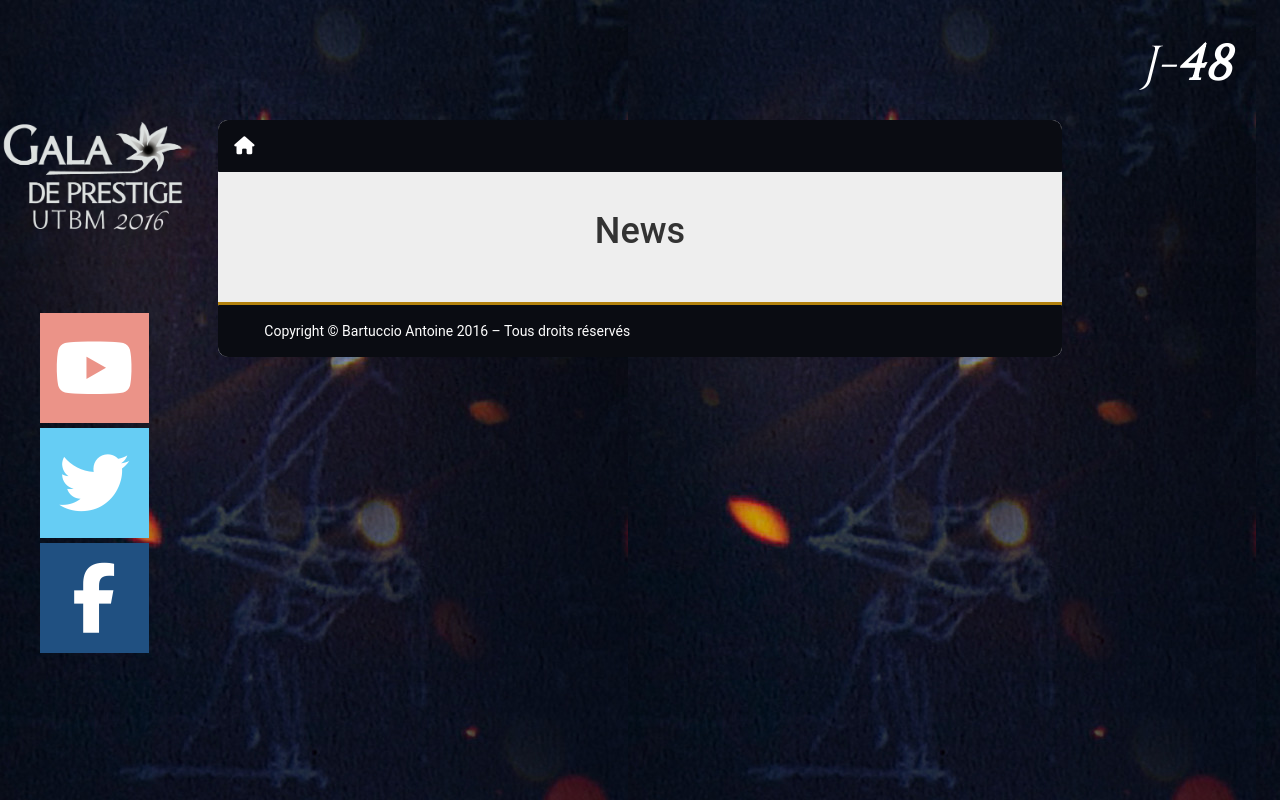
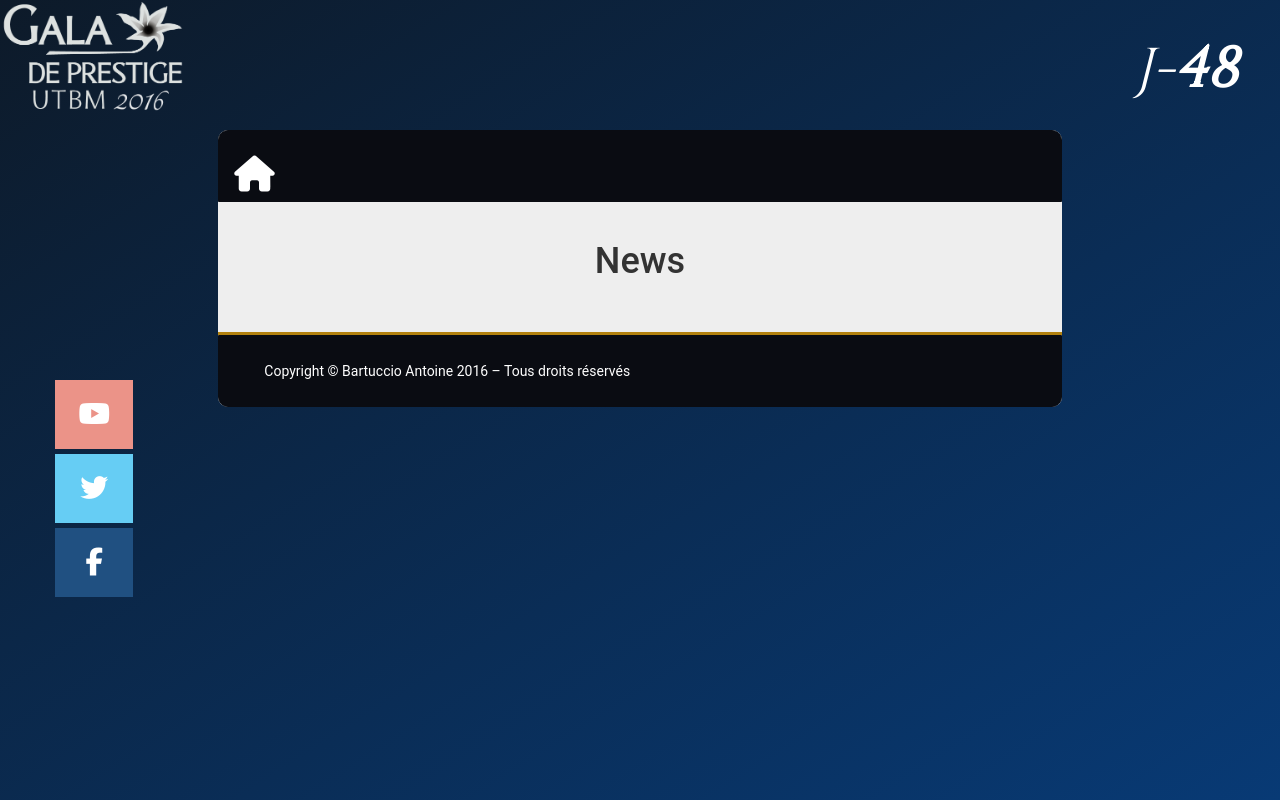
Before and after one commit to nyanloutre/site-gala, a Django app: template blog/templates/blog/blog.html in a window 1280 px wide; the page is wider, and only the part inside the window is pictured. Run offline with Django 3.2, Linux system fonts and the light colour scheme; the template is opened without the code that fills it, so the values that code supplies are empty; some libraries are stand-ins or nearby versions.

Commit message:
Modifications du design

```diff
--- a/blog/static/blog/css/base.css
+++ b/blog/static/blog/css/base.css
@@ -2,14 +2,15 @@
 * @Author: klmp200
 * @Date:   2016-07-06 15:42:59
 * @Last Modified by:   klmp200
-* @Last Modified time: 2016-10-02 01:10:11
+* @Last Modified time: 2016-10-02 20:51:56
 */
 
 @import 'https://fonts.googleapis.com/css?family=Raleway';
 @import 'https://fonts.googleapis.com/css?family=Cinzel';
 
 body {
-	background-image: url("/gala/static/blog/img/background.jpg");
+	// background-image: url("/gala/static/blog/img/background.jpg");
+	background-image: linear-gradient(to top left, rgb(8, 58, 117), rgb(13, 26, 41));
 	background-repeat: repeat;
 	background-attachment: fixed;
 	font-family: 'Roboto', sans-serif;
@@ -82,7 +83,8 @@ hr {
 	// background-color: #5A6AFF;
 	font-family: 'Cinzel', serif;
 	color: #ffffff;
-	font-size: 3.5em;
+	// font-size: 3.5em;
+	font-size: 4em;
 }
 
 .days {
@@ -99,7 +101,10 @@ hr {
 }
 
 #logo-mini {
-	margin-bottom: 60px;
+}
+
+#logo-mobile {
+	margin-bottom: 10px;
 }
 
 
@@ -145,17 +150,29 @@ hr {
 	background-color: #ffffff;
 }
 
-@media (min-width: 992px) {
-	.social-mini {
-		padding: 20px;
+.social-mini {
+	margin-top: 250px;
+}
+
+@media (min-width: 1200px){
+	.social-mini > div > div.row {
+		padding-left: 30%;
+		padding-right: 30%;
 	}
 }
 
-@media (min-width: 1200px) {
-	.social-mini {
-		// padding: 40px;
+@media (min-width: 992px) {
+	.social-mini > div > div.row {
+		padding-left: 20%;
+		padding-right: 20%;
 	}
 }
+
+// @media (min-width: 1200px) {
+// 	.social-mini {
+// 		// padding: 40px;
+// 	}
+// }
 
 /*
 * Gestion des liens
--- a/blog/static/blog/css/nav.css
+++ b/blog/static/blog/css/nav.css
@@ -2,11 +2,15 @@
 * @Author: klmp200
 * @Date:   2016-07-10 16:06:30
 * @Last Modified by:   klmp200
-* @Last Modified time: 2016-10-02 01:36:11
+* @Last Modified time: 2016-10-02 20:55:56
 */
 
 #navbar {
   border-radius: 10px 10px 0 0;
+  font-size: 1.5em;
+}
+.navbar-nav li a {
+ line-height: 35px;
 }
 .navbar-default {
   background-color: #0a0c12;
@@ -79,6 +83,11 @@
   }
 }
 
+.navbar-default {
+	padding-top: 10px;
+	padding-bottom: 10px;
+}
+
 .navbar-default-gala {
 	// border-bottom: 3px #b2810e solid;
 }
--- a/blog/templates/blog/media.html
+++ b/blog/templates/blog/media.html
@@ -4,7 +4,7 @@
 			<a target="_blank" href="https://www.youtube.com/channel/UCCovZ5tiZnfAwkR-NP7uBmw" rel="nofollow">
 				<div class="socialBloc youtube">
 					<div align="center" class="row">
-						<i class="fa fa-youtube fa-5x"></i>
+						<i class="fa fa-youtube fa-2x"></i>
 					</div>
 				</div>
 			</a>
@@ -15,7 +15,7 @@
 			<a target="_blank" href="https://twitter.com/galautbm" rel="nofollow">
 				<div class="socialBloc twitter">
 					<div align="center" class="row">
-						<i class="fa fa-twitter fa-5x"></i>
+						<i class="fa fa-twitter fa-2x"></i>
 					</div>
 				</div>
 			</a>
@@ -26,7 +26,7 @@
 			<a target="_blank" href="https://www.facebook.com/GalaDePrestigeUTBM" rel="nofollow">
 				<div class="socialBloc facebook">
 					<div align="center" class="row">
-						<i class="fa fa-facebook fa-5x"></i>
+						<i class="fa fa-facebook fa-2x"></i>
 					</div>
 				</div>
 			</a>
--- a/blog/templates/blog/nav.html
+++ b/blog/templates/blog/nav.html
@@ -8,7 +8,7 @@
 			<span class="icon-bar"></span>
 			<span class="icon-bar"></span>
 			</button>
-			<a class="navbar-brand" href="{{nav.index}}"><i class="fa fa-home"></i></a>
+			<a class="navbar-brand" href="{{nav.index}}"><i class="fa fa-home fa-2x"></i></a>
 		</div>
 		<div class="container">
 			<div class="collapse navbar-collapse" id="gala-navbar">
--- a/templates/BaseBlog.html
+++ b/templates/BaseBlog.html
@@ -18,16 +18,21 @@
 	<body>
 
 		<div class="row">
-			<div class="col-xs-offset-1 col-xs-10 col-md-offset-2 col-md-8 col-lg-offset-2 col-lg-8">
+			<div class="col-md-2 col-xs-1 col-lg-2">
+				<div class="hidden-xs hidden-sm hidden-md">
+					<img class="img-responsive logo" id="logo-mini" src="{% static "blog/img/banderole.png" %}">
+				</div>
+			</div>
+			<div class="col-xs-10 col-md-8 col-lg-8">
 
 				{# Décompte petit écran #}
-				<div class="container-fluid hidden-lg">
+				<div class="col-lg-offset-6 container-fluid hidden-lg">
 					{% include "blog/chrono.html" %}
 				</div>
 
 				{# Bannière #}
 				<div class="row-fluid hidden-lg">
-					<img class="img-responsive logo" src="{% static "blog/img/banderole.png" %}">
+					<img class="img-responsive logo" id="logo-mobile" src="{% static "blog/img/banderole.png" %}">
 				</div>
 
 				<div class="visible-lg-inline">
@@ -51,9 +56,6 @@
 			{# Liens sociaux desktop #}
 			<div class="col-md-2 col-sm-1">
 
-				<div class="hidden-xs hidden-sm hidden-md">
-					<img class="img-responsive logo" id="logo-mini" src="{% static "blog/img/banderole.png" %}">
-				</div>
 				<div class="hidden-sm hidden-xs">
 					<div class="social-mini">
 						{% include "blog/media.html" %}
@@ -84,7 +86,7 @@
 				</div>
 
 				{# Liens sociaux mobile #}
-				<div class="container-fluid visible-xs visible-sm">
+				<div class="container-fluid visible-xs visible-sm social-mobile">
 					<br>
 					{% include "blog/media.html" %}
 				</div>
```
